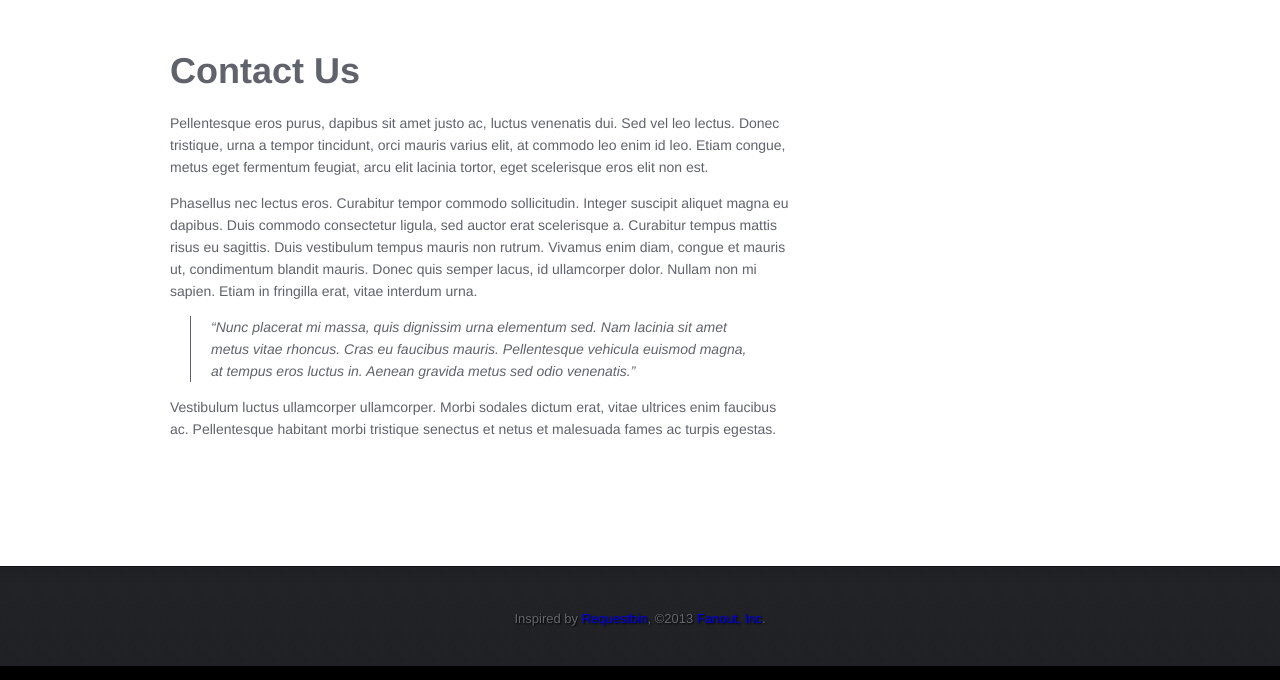
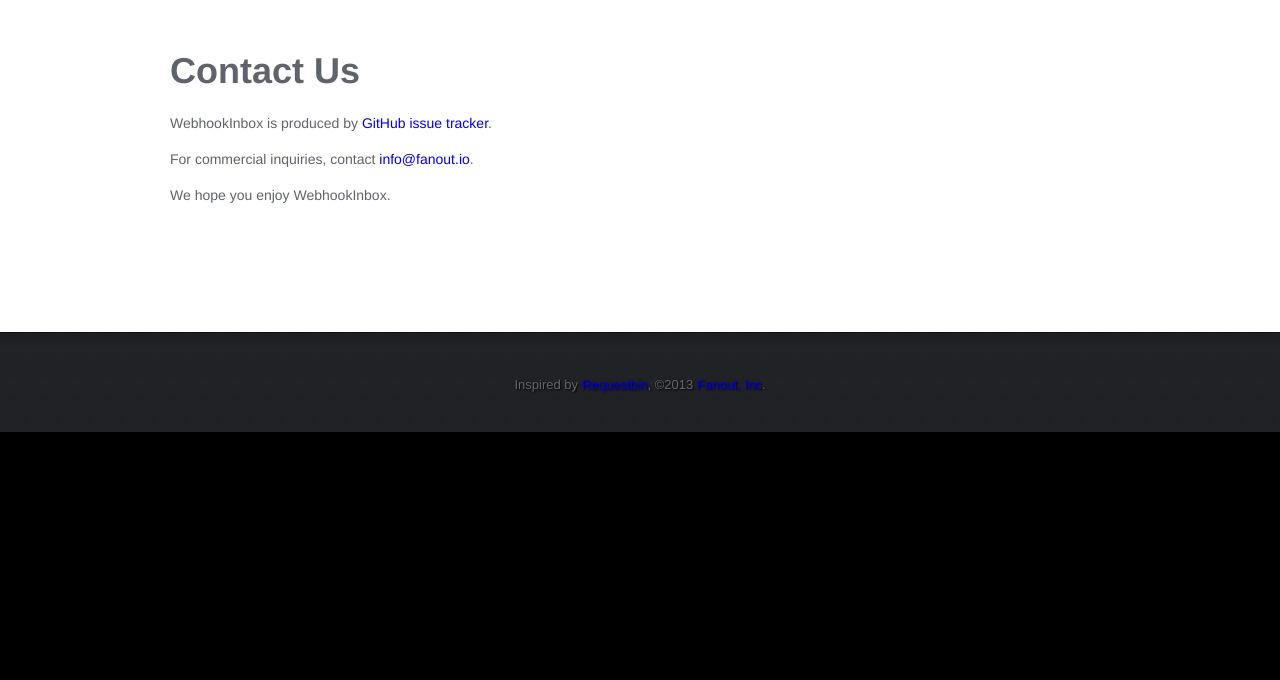
Before and after one commit to fanout/webhookinbox, a Python web app: template website/templates/website/contact.html in a window 1280 px wide. Shown: the part 80-760 px from the top of the page. Run offline with Jinja, Linux system fonts and the light colour scheme; the template is opened without the code that fills it, so the values that code supplies are empty; some libraries are stand-ins or nearby versions.

Commit message:
more text updates

```diff
--- a/website/templates/website/contact.html
+++ b/website/templates/website/contact.html
@@ -6,29 +6,25 @@
 <article>
     <h1>Contact Us</h1>
     <p>
-        Pellentesque eros purus, dapibus sit amet justo ac, luctus venenatis dui.
-        Sed vel leo lectus. Donec tristique, urna a tempor tincidunt, orci mauris
-        varius elit, at commodo leo enim id leo. Etiam congue, metus eget fermentum
-        feugiat, arcu elit lacinia tortor, eget scelerisque eros elit non est.
+        WebhookInbox is produced by <a href="http://fanout.io/>Fanout, Inc</a>.
     </p>
     <p>
-        Phasellus nec lectus eros. Curabitur tempor commodo sollicitudin. Integer
-        suscipit aliquet magna eu dapibus. Duis commodo consectetur ligula, sed
-        auctor erat scelerisque a. Curabitur tempus mattis risus eu sagittis. Duis
-        vestibulum tempus mauris non rutrum. Vivamus enim diam, congue et mauris ut,
-        condimentum blandit mauris. Donec quis semper lacus, id ullamcorper dolor.
-        Nullam non mi sapien. Etiam in fringilla erat, vitae interdum urna.
+        Credits
+
+        <ul>
+          <li>Backend and API: Justin Karneges</li>
+          <li>Website development: Katsuyuki Ohmuro</li>
+          <li>Website design: Marko Bijelic</li>
+        </ul>
     </p>
-    <blockquote>
-        &ldquo;Nunc placerat mi massa, quis dignissim urna elementum sed. Nam lacinia
-        sit amet metus vitae rhoncus. Cras eu faucibus mauris. Pellentesque vehicula
-        euismod magna, at tempus eros luctus in. Aenean gravida metus sed odio
-        venenatis.&rdquo;
-    </blockquote>
     <p>
-        Vestibulum luctus ullamcorper ullamcorper. Morbi sodales dictum erat, vitae
-        ultrices enim faucibus ac. Pellentesque habitant morbi tristique senectus
-        et netus et malesuada fames ac turpis egestas.
+        Please report any bugs or feature requests on our <a href="https://github.com/fanout/webhookinbox/issues">GitHub issue tracker</a>.
+    </p>
+    <p>
+        For commercial inquiries, contact <a href="mailto:info@fanout.io">info@fanout.io</a>.
+    </p>
+    <p>
+        We hope you enjoy WebhookInbox.
     </p>
 </article>
 {% endblock %}
```
Also changed, not shown: website/templates/website/about.html (+5 -2 lines).
